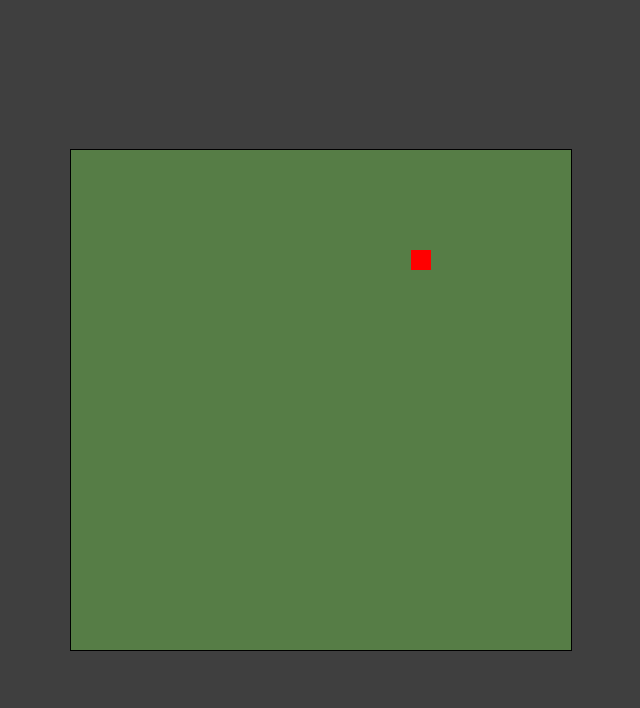
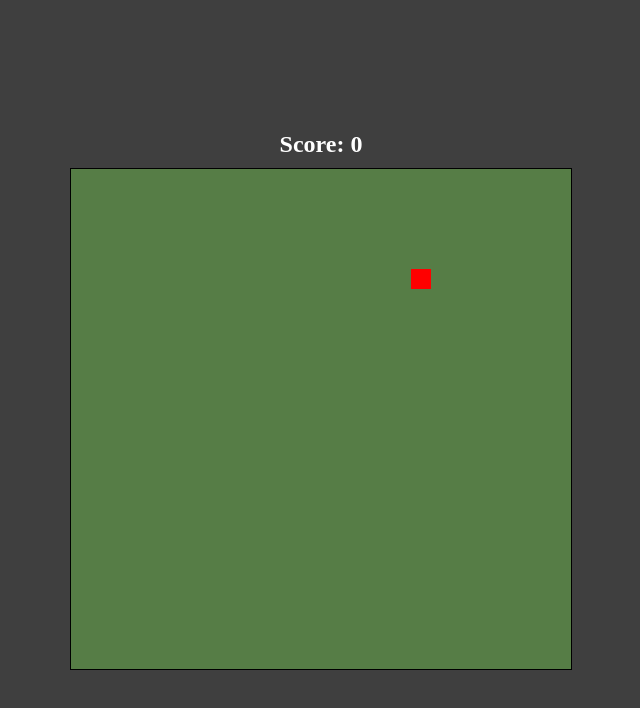
Before and after one commit to damianlewandowski/snake-game, a plain HTML site: page index.html in a window 1280 px wide. Shown: the whole page, without its empty margins (319-959 px from the left). Drawn offline with Linux system fonts and the light colour scheme.

Commit message:
better background, new head color and new score display

```diff
--- a/index.html
+++ b/index.html
@@ -10,6 +10,10 @@
 </head>
 <body>
 
+  <!-- Score -->
+  <h2 id="score"></h2>
+
+  <!-- Game Board -->
   <canvas id="myCanvas"></canvas>
 
   <script src="main.js"></script>
--- a/main.js
+++ b/main.js
@@ -41,6 +41,10 @@ class Snake {
     this.canvas = document.getElementById('myCanvas');
     this.ctx = this.canvas.getContext('2d');
 
+    // Get handler to the score element
+    this.scoreHandler = document.getElementById("score");
+    this.scoreHandler.innerHTML = "Score: 0";
+
     // Set width and height of the game
     this.canvas.width = 500;
     this.canvas.height = 500;
@@ -53,7 +57,10 @@ class Snake {
     // Spawn apple at the beginning
     this.spawnApple();
 
-    this.head = new Square(0, 0, this.squareSize, this.snakeColor, this.ctx);
+    this.score = 0;
+
+    this.head = new Square(0, 0, this.squareSize, "#000", this.ctx);
+    // Start moving right
     this.headDirection = 39;
     this.headDirections = [39];
 
@@ -89,6 +96,7 @@ class Snake {
 
   checkHeadCollision() {
     if(this.head.x < 0 || this.head.x + this.squareSize > this.canvas.width || this.head.y < 0 || this.head.y + this.squareSize > this.canvas.height) {
+      this.resetScore();
       alert("You lost!");
       location.reload();
     }
@@ -162,6 +170,15 @@ class Snake {
     return this.apple.x === this.head.x && this.apple.y === this.head.y;
   }
 
+  incrementScore() {
+    ++this.score;
+    this.scoreHandler.innerHTML = "Score: " + this.score;
+  }
+
+  resetScore() {
+    this.score = 0;
+  }
+
   eatApple() {
     // Create new snake segment and add it to the tail queue
     let snakeSegment = new Square(this.apple.x, this.apple.y, this.squareSize, this.snakeColor, this.ctx);
@@ -187,6 +204,7 @@ class Snake {
     this.updateTailDirections();
     if(this.checkAppleEat()) {
       this.eatApple();
+      this.incrementScore();
     } else {
       this.headDirections.shift();
     }
--- a/styles.css
+++ b/styles.css
@@ -8,6 +8,7 @@ body {
   width: 100%;
   height: 100vh;
   display: flex;
+  flex-direction: column;
   justify-content: center;
   align-items: center;
 }
@@ -18,6 +19,11 @@ canvas {
   display: block;
 }
 
+#score {
+  margin-bottom: 10px;
+  color: white;
+}
+
 .block1 {
   border: 3px solid blue;
   display: inline-block;
```
